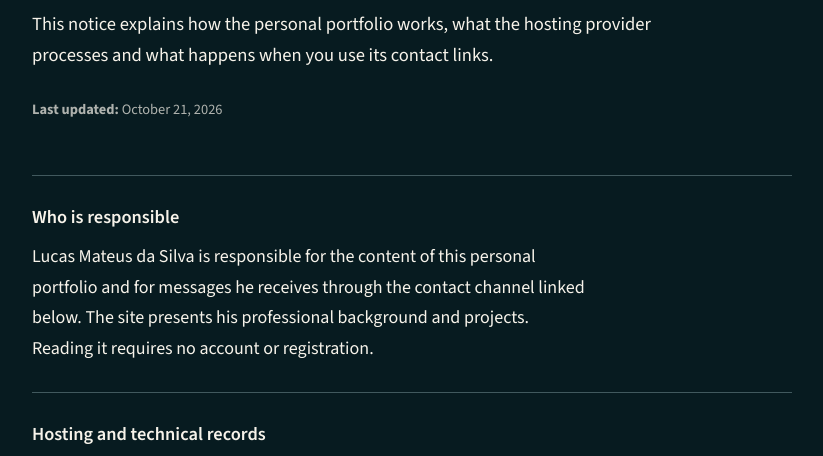
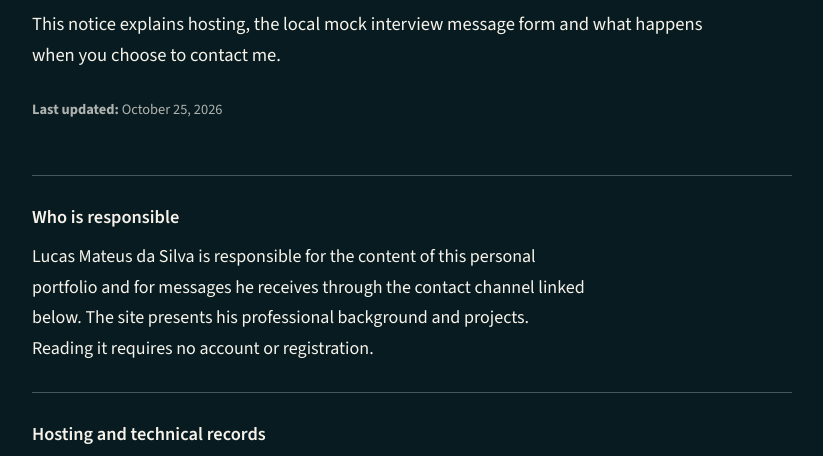
Before and after one commit to lucas-mateus-hq/lucas-mateus-hq.github.io, an Astro site: page /privacy in a window 1280 px wide. Shown: the part 304-760 px from the top of the page, without its empty margins (228-1051 px from the left). Built offline with nearby package versions, Linux system fonts and the light colour scheme; Astro itself is replaced by a stand-in of ours; no server answers.

Commit message:
docs: disclose mock intake status and align privacy notice with UI

```diff
--- a/src/components/pages/PrivacyPage.astro
+++ b/src/components/pages/PrivacyPage.astro
@@ -14,7 +14,7 @@ const english=`${base}/privacy/`;
 const canonical=new URL(en?english:pt,Astro.site).href;
 const portfolio=`${base}/portfolio/${en?'':'pt/'}`;
 const t=(key:string):string=>{if(en)return key;const value=privacyCopy[key];if(value===undefined)throw new Error('Missing translation: '+key);return value;};
-const updated=en?'October 21, 2026':'21 de outubro de 2026';
+const updated=en?'October 25, 2026':'25 de outubro de 2026';
 ---
 <!doctype html>
 <html lang={lang}>
@@ -58,7 +58,7 @@ const updated=en?'October 21, 2026':'21 de outubro de 2026';
       <a class="back" href={portfolio}>{t("← Professional portfolio")}</a>
       <p class="eyebrow">{t("Lucas Mateus · Privacy")}</p>
       <h1>{t("Privacy Policy")}</h1>
-      <p class="lead">{lessonIntake.active?(en?"This notice explains browsing, lesson inquiries and the providers involved in responding to them.":"Este aviso explica a navegação, as solicitações de aulas e os provedores envolvidos no atendimento."):t("This notice explains how the personal portfolio works, what the hosting provider processes and what happens when you use its contact links.")}</p>
+      <p class="lead">{lessonIntake.active?(en?"This notice explains browsing, lesson inquiries and the providers involved in responding to them.":"Este aviso explica a navegação, as solicitações de aulas e os provedores envolvidos no atendimento."):(en?"This notice explains hosting, the local mock interview message form and what happens when you choose to contact me.":"Este aviso explica a hospedagem, o formulário local de simulação e o que acontece quando você decide entrar em contato.")}</p>
       <p class="updated"><strong>{t("Last updated:")}</strong> {updated}</p>
 
       {privacySections.map(section=><section id={section.id}><h2>{t(section.title)}</h2><p>{t(section.text)}</p>{section.id==='contact'||section.id==='rights'?<p class="policy-link"><a href="https://www.linkedin.com/in/lucasmateus/">{t("Contact Lucas on LinkedIn")} ↗</a></p>:null}</section>)}
```
